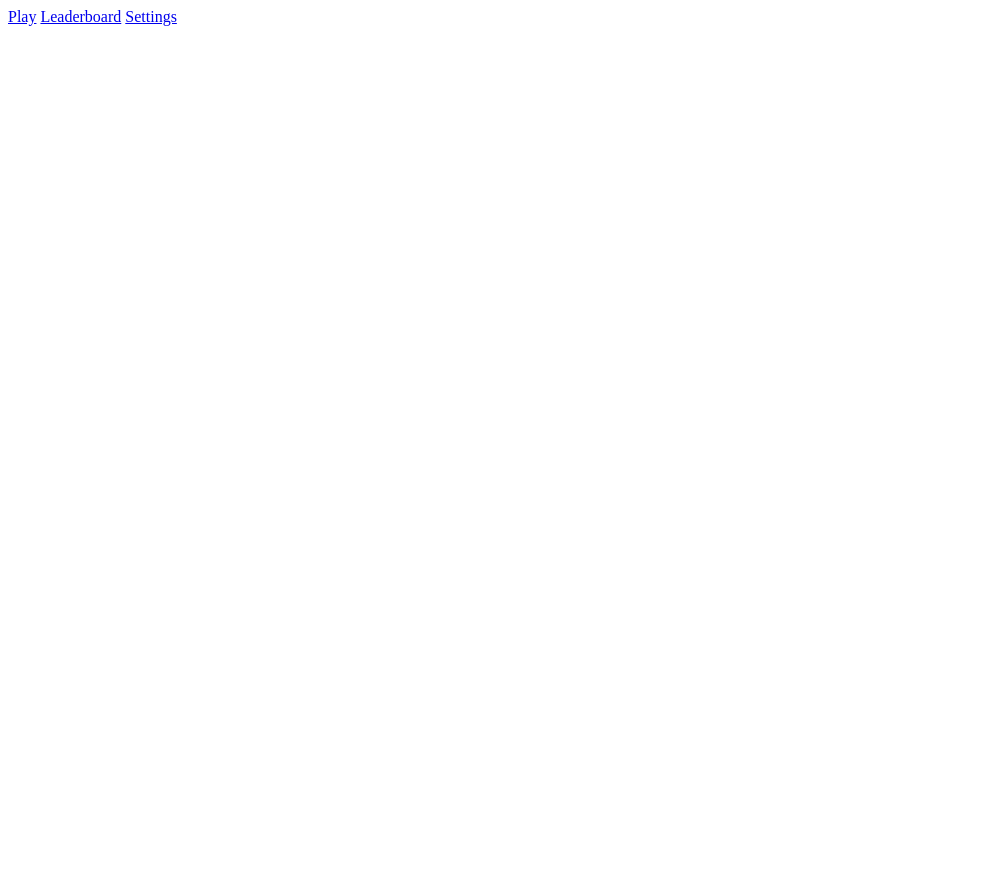
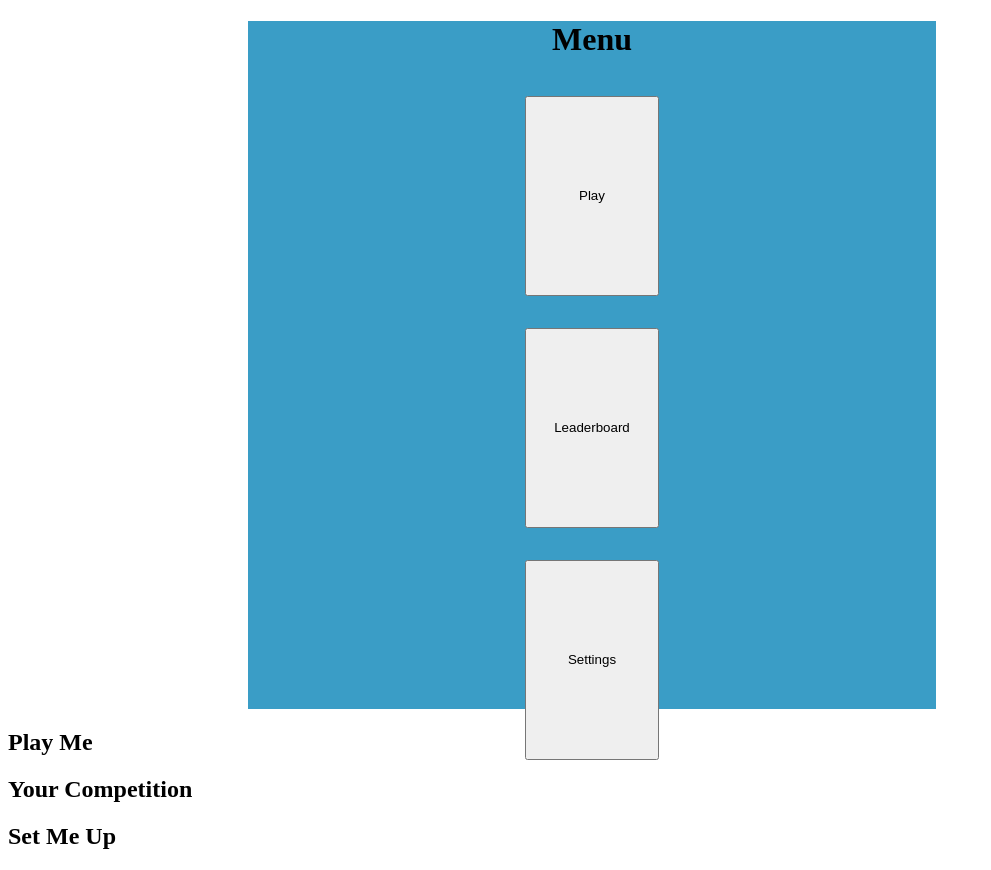
Before and after one commit to Klingon1717/new-router-game, a website: page index.html in a window 1280 px wide. Shown: the whole page, without its empty margins (0-991 px from the left). Before the commit the page ends 800 px from the top, so only its background shows below. Drawn offline with nearby package versions, Linux system fonts and the light colour scheme.

Commit message:
finished

```diff
--- a/index.html
+++ b/index.html
@@ -6,13 +6,14 @@
 </head>
 <body>
 	<section id="load">
-		<h1>loading...</h1>
+		<div id = "animate">Loading....</div>
 	</section>
-	<section id = "menu"></section>
-		<div id = "opt">
-			<a href="#play">Play</a>
-			<a href="#leaderboard">Leaderboard</a>
-			<a href="#settings">Settings</a>
+	<section id = "opt"></section>
+		<div id = "menu">
+			<h1>Menu</h1>
+			<a href="#play"><button>Play</button></a>
+			<a href="#leaderboard"><button>Leaderboard</button></a>
+			<a href="#settings"><button>Settings</button></a>
 		</div>
 
 	</section>
--- a/scripts/main.js
+++ b/scripts/main.js
@@ -3,34 +3,45 @@
 $(document).ready(function() {
 var Router =Backbone.Router.extend({
 	routes: {
+		'menu' : 'menu',
 		'load' : 'load',
-		'menu' : 'menu',
 		'play' : 'play',
 		'leaderboard' : 'leaderboard',
 		'settings' : 'settings',
 	},
 	play : function(){
+		$('#menu').hide();
 		$('section').hide();
 		$('#play').show();
 
 	},
 	leaderboard : function(){
+		$('#menu').hide();
 		$('section').hide();
 		$('#leaderboard').show();
 
 	},
 	settings : function(){
+		$('#menu').hide();
 		$('section').hide();
 		$('#settings').show();
 
 	},
 	load : function(){
+		$('#leaderboard').hide();
+		$('#play').hide();
+		$('#settings').hide();
+		$('#menu').hide();
 		$('section').hide();
 		$('#load').show();
 	},
 	menu : function (){
 		$('section').hide();
 		$('#menu').show();
+		$('#settings').show();
+		$('#play').show();
+		$('#leaderboard').show();
+
 	}
 
 });
--- a/styles/main.sass.css
+++ b/styles/main.sass.css
@@ -0,0 +1,22 @@
+#load {
+  background-color: blue;
+  height: 100%; }
+  #load #animate {
+    color: white;
+    font-size: 20em; }
+
+#menu {
+  background-color: #3a9dc6;
+  height: 43em;
+  width: 43em;
+  margin-left: 15em;
+  text-align: center; }
+  #menu a {
+    color: #ff8100;
+    text-decoration: none;
+    display: block;
+    padding-top: 1em;
+    padding-bottom: 1em; }
+  #menu button {
+    height: 15em;
+    width: 10em; }
--- a/styles/main.scss
+++ b/styles/main.scss
@@ -0,0 +1,26 @@
+#load{
+	background-color:blue;
+	height:100%;
+	#animate{
+		color:white;
+		font-size:20em;
+	}
+}
+#menu{
+	background-color:#3a9dc6;
+	height:43em;
+	width:43em;
+	margin-left:15em;
+	text-align:center;
+	a{
+		color:#ff8100;
+		text-decoration:none;
+		display:block;
+		padding-top:1em;
+		padding-bottom:1em;
+	}
+	button{
+		height:15em;
+		width:10em;
+	}
+}
```
Also changed, not shown: scripts/bundle.js (+11 -1 lines), 1 other file.
